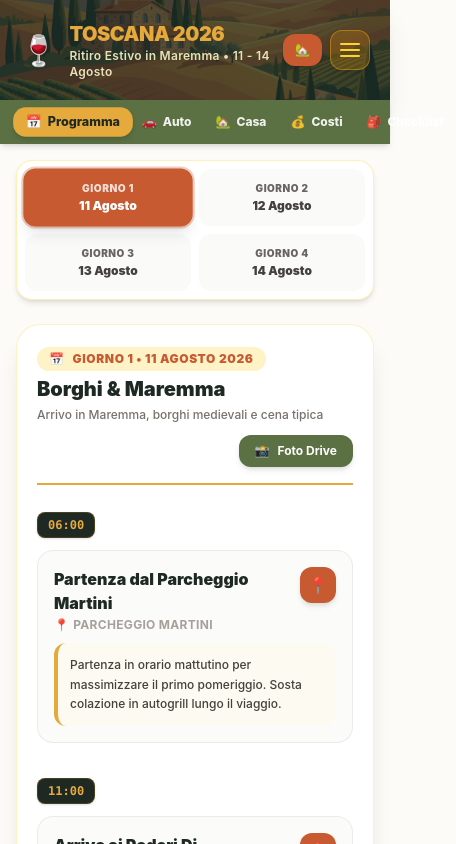
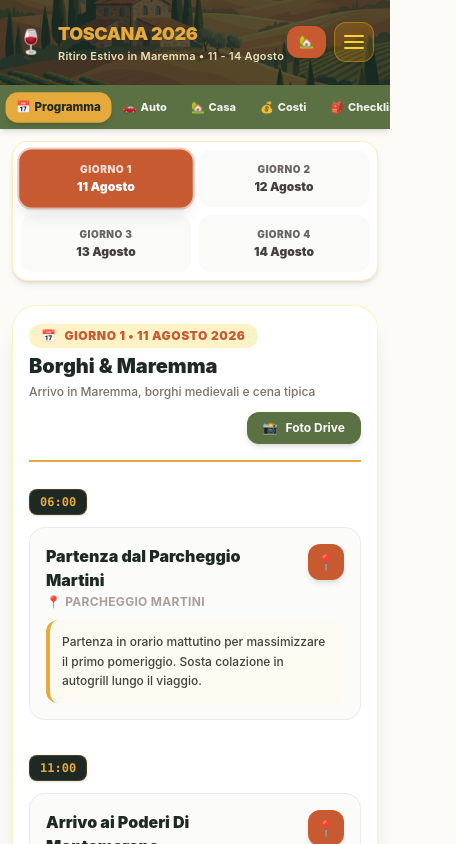
Before and after one commit to SaviDev/RomeTrip, a React (Vite) app: page / in a window 390 px wide. Shown: the top 844 px of the page, 456 px wide, since content can reach past the window. Built offline with nearby package versions, Linux system fonts and the light colour scheme.

Commit message:
Fix responsiveness e overflow su schermi piccoli per la checklist e la barra di navigazione

```diff
--- a/src/App.jsx
+++ b/src/App.jsx
@@ -133,21 +133,21 @@ function App() {
   const totalCheckedSlots = checklist.reduce((acc, i) => acc + (i.checkedBy ? i.checkedBy.length : 0), 0)
 
   return (
-    <div className="min-h-screen bg-[#FDFBF7] text-[#1E2923] flex flex-col items-center">
+    <div className="min-h-screen bg-[#FDFBF7] text-[#1E2923] flex flex-col items-center max-w-full overflow-x-hidden">
 
       {/* Top Banner & Header */}
       <header className="w-full bg-[#1E2923] text-white shadow-xl relative overflow-hidden">
         {/* Decorative background image overlay */}
         <div className="absolute inset-0 opacity-25 bg-cover bg-center" style={{ backgroundImage: `url('/tuscany_hero.png')` }} />
 
-        <div className="relative max-w-4xl mx-auto px-5 py-5 flex items-center justify-between">
+        <div className="relative max-w-4xl mx-auto px-4 sm:px-5 py-5 flex items-center justify-between">
           <div className="flex items-center gap-3">
-            <span className="text-3xl filter drop-shadow">🍷</span>
+            <span className="text-2xl sm:text-3xl filter drop-shadow">🍷</span>
             <div>
-              <h1 className="text-xl sm:text-2xl font-black tracking-tight text-[#E5A93C] uppercase">
+              <h1 className="text-lg sm:text-2xl font-black tracking-tight text-[#E5A93C] uppercase">
                 Toscana 2026
               </h1>
-              <p className="text-xs sm:text-sm font-semibold text-amber-100/90 tracking-wide">
+              <p className="text-[11px] sm:text-sm font-semibold text-amber-100/90 tracking-wide">
                 Ritiro Estivo in Maremma • 11 - 14 Agosto
               </p>
             </div>
@@ -181,7 +181,7 @@ function App() {
 
         {/* Header Navigation Dropdown */}
         {menuOpen && (
-          <div className="relative z-50 bg-[#27342D] border-t border-amber-500/20 shadow-2xl px-5 py-4 animate-fadeIn">
+          <div className="relative z-50 bg-[#27342D] border-t border-amber-500/20 shadow-2xl px-4 sm:px-5 py-4 animate-fadeIn">
             <div className="max-w-4xl mx-auto grid grid-cols-2 sm:grid-cols-5 gap-2">
               <button
                 onClick={() => { setActiveTab('programma'); setMenuOpen(false); }}
@@ -246,12 +246,12 @@ function App() {
         )}
       </header>
 
-      {/* Main Navigation Bar */}
-      <nav className="w-full bg-[#5B7043] text-white shadow-md sticky top-0 z-40">
-        <div className="max-w-4xl mx-auto px-4 flex justify-around sm:justify-center sm:gap-6 py-2">
+      {/* Main Navigation Bar - Scrollable on small screens */}
+      <nav className="w-full bg-[#5B7043] text-white shadow-md sticky top-0 z-40 overflow-x-auto no-scrollbar">
+        <div className="max-w-4xl mx-auto px-2 sm:px-4 flex justify-start sm:justify-center items-center gap-1 sm:gap-6 py-2 overflow-x-auto no-scrollbar min-w-0">
           <button
             onClick={() => setActiveTab('programma')}
-            className={`px-3 py-1.5 rounded-xl font-extrabold text-xs flex items-center gap-1.5 transition-all ${
+            className={`px-2.5 sm:px-3 py-1.5 rounded-xl font-extrabold text-[11px] sm:text-xs flex items-center gap-1 shrink-0 transition-all ${
               activeTab === 'programma' ? 'bg-[#E5A93C] text-[#1E2923] shadow-md scale-105' : 'hover:bg-white/10 text-white/90'
             }`}
           >
@@ -259,7 +259,7 @@ function App() {
           </button>
           <button
             onClick={() => setActiveTab('logistica')}
-            className={`px-3 py-1.5 rounded-xl font-extrabold text-xs flex items-center gap-1.5 transition-all ${
+            className={`px-2.5 sm:px-3 py-1.5 rounded-xl font-extrabold text-[11px] sm:text-xs flex items-center gap-1 shrink-0 transition-all ${
               activeTab === 'logistica' ? 'bg-[#E5A93C] text-[#1E2923] shadow-md scale-105' : 'hover:bg-white/10 text-white/90'
             }`}
           >
@@ -267,7 +267,7 @@ function App() {
           </button>
           <button
             onClick={() => setActiveTab('alloggio')}
-            className={`px-3 py-1.5 rounded-xl font-extrabold text-xs flex items-center gap-1.5 transition-all ${
+            className={`px-2.5 sm:px-3 py-1.5 rounded-xl font-extrabold text-[11px] sm:text-xs flex items-center gap-1 shrink-0 transition-all ${
               activeTab === 'alloggio' ? 'bg-[#E5A93C] text-[#1E2923] shadow-md scale-105' : 'hover:bg-white/10 text-white/90'
             }`}
           >
@@ -275,7 +275,7 @@ function App() {
           </button>
           <button
             onClick={() => setActiveTab('costi')}
-            className={`px-3 py-1.5 rounded-xl font-extrabold text-xs flex items-center gap-1.5 transition-all ${
+            className={`px-2.5 sm:px-3 py-1.5 rounded-xl font-extrabold text-[11px] sm:text-xs flex items-center gap-1 shrink-0 transition-all ${
               activeTab === 'costi' ? 'bg-[#E5A93C] text-[#1E2923] shadow-md scale-105' : 'hover:bg-white/10 text-white/90'
             }`}
           >
@@ -283,7 +283,7 @@ function App() {
           </button>
           <button
             onClick={() => setActiveTab('checklist')}
-            className={`px-3 py-1.5 rounded-xl font-extrabold text-xs flex items-center gap-1.5 transition-all ${
+            className={`px-2.5 sm:px-3 py-1.5 rounded-xl font-extrabold text-[11px] sm:text-xs flex items-center gap-1 shrink-0 transition-all ${
               activeTab === 'checklist' ? 'bg-[#E5A93C] text-[#1E2923] shadow-md scale-105' : 'hover:bg-white/10 text-white/90'
             }`}
           >
@@ -293,7 +293,7 @@ function App() {
       </nav>
 
       {/* Main Container */}
-      <main className="w-full max-w-4xl p-4 sm:p-6 flex-grow">
+      <main className="w-full max-w-4xl p-3 sm:p-6 flex-grow overflow-x-hidden min-w-0">
 
         {/* TAB 1: PROGRAMMA DEL GIORNO */}
         {activeTab === 'programma' && (
@@ -322,7 +322,7 @@ function App() {
             </div>
 
             {/* Day Card Details */}
-            <div className="bg-white rounded-3xl p-5 sm:p-7 shadow-xl border border-amber-200/50 relative overflow-hidden">
+            <div className="bg-white rounded-3xl p-4 sm:p-7 shadow-xl border border-amber-200/50 relative overflow-hidden">
               {/* Day Badge Header */}
               <div className="flex flex-col sm:flex-row justify-between items-start sm:items-center gap-3 border-b-2 border-[#E5A93C] pb-4 mb-6">
                 <div>
@@ -366,10 +366,10 @@ function App() {
                     <div className="hidden sm:block absolute left-[74px] top-2.5 w-3 h-3 rounded-full bg-[#C85A32] ring-4 ring-white shadow" />
 
                     {/* Event Content Box */}
-                    <div className="flex-grow bg-stone-50/80 rounded-2xl p-4 border border-stone-200/70 hover:border-amber-400 transition-all hover:shadow-md">
+                    <div className="flex-grow bg-stone-50/80 rounded-2xl p-4 border border-stone-200/70 hover:border-amber-400 transition-all hover:shadow-md min-w-0">
                       <div className="flex justify-between items-start gap-2">
-                        <div>
-                          <h3 className="font-black text-base text-[#1E2923] group-hover:text-[#C85A32] transition-colors">
+                        <div className="min-w-0">
+                          <h3 className="font-black text-base text-[#1E2923] group-hover:text-[#C85A32] transition-colors break-words">
                             {event.title}
                           </h3>
                           <p className="text-xs font-bold text-stone-400 uppercase tracking-wide mt-0.5 flex items-center gap-1">
@@ -456,7 +456,7 @@ function App() {
           <div className="animate-fadeIn space-y-6">
 
             {/* Travel Summary Header */}
-            <div className="bg-white rounded-3xl p-6 shadow-xl border border-amber-200/50">
+            <div className="bg-white rounded-3xl p-4 sm:p-6 shadow-xl border border-amber-200/50">
               <h2 className="text-xl font-black text-[#1E2923] flex items-center gap-2 mb-2">
                 <span>🚗</span> Logistica Trasporti & Viaggio
               </h2>
@@ -496,7 +496,7 @@ function App() {
             </div>
 
             {/* Cars List */}
-            <div className="bg-white rounded-3xl p-6 shadow-xl border border-amber-200/50">
+            <div className="bg-white rounded-3xl p-4 sm:p-6 shadow-xl border border-amber-200/50">
               <h3 className="text-lg font-black text-[#1E2923] mb-4 flex items-center gap-2">
                 <span>🚘</span> Parco Auto (3 Autovetture)
               </h3>
@@ -524,7 +524,7 @@ function App() {
         {/* TAB 3: ALLOGGIO */}
         {activeTab === 'alloggio' && (
           <div className="animate-fadeIn space-y-6">
-            <div className="bg-white rounded-3xl p-6 sm:p-8 shadow-xl border border-amber-200/50">
+            <div className="bg-white rounded-3xl p-4 sm:p-8 shadow-xl border border-amber-200/50">
 
               <div className="relative rounded-2xl overflow-hidden mb-6 h-48 sm:h-64 bg-stone-900 shadow-md">
                 <img
@@ -582,7 +582,7 @@ function App() {
           <div className="animate-fadeIn space-y-6">
 
             {/* Total Highlight */}
-            <div className="bg-[#1E2923] text-white rounded-3xl p-6 sm:p-8 shadow-xl relative overflow-hidden">
+            <div className="bg-[#1E2923] text-white rounded-3xl p-5 sm:p-8 shadow-xl relative overflow-hidden">
               <div className="relative z-10 flex flex-col sm:flex-row justify-between items-start sm:items-center gap-4">
                 <div>
                   <span className="text-xs font-black uppercase tracking-widest text-[#E5A93C]">Stima Costo Totale a Persona</span>
@@ -619,7 +619,7 @@ function App() {
             </div>
 
             {/* Shared Expenses Table */}
-            <div className="bg-white rounded-3xl p-6 shadow-xl border border-amber-200/50">
+            <div className="bg-white rounded-3xl p-4 sm:p-6 shadow-xl border border-amber-200/50">
               <h3 className="text-lg font-black text-[#1E2923] mb-3 flex items-center gap-2">
                 <span>📋</span> Spese Generali Condivise
               </h3>
@@ -654,7 +654,7 @@ function App() {
             </div>
 
             {/* Daily Expenses Breakdown */}
-            <div className="bg-white rounded-3xl p-6 shadow-xl border border-amber-200/50">
+            <div className="bg-white rounded-3xl p-4 sm:p-6 shadow-xl border border-amber-200/50">
               <h3 className="text-lg font-black text-[#1E2923] mb-4 flex items-center gap-2">
                 <span>📆</span> Stima Spese Giornaliere a Persona
               </h3>
@@ -687,39 +687,39 @@ function App() {
         {activeTab === 'checklist' && (
           <div className="animate-fadeIn space-y-6">
 
-            <div className="bg-[#white] rounded-3xl p-6 shadow-xl border border-amber-200/50">
+            <div className="bg-white rounded-3xl p-4 sm:p-6 shadow-xl border border-amber-200/50 overflow-hidden min-w-0">
 
-              <div className="flex flex-col sm:flex-row justify-between items-start sm:items-center gap-3 mb-4">
-                <div>
-                  <h2 className="text-xl font-black text-[#1E2923] flex items-center gap-2">
-                    <span>🎒</span> Checklist Cose da Portare ({checklist.length} oggetti)
+              <div className="flex flex-col sm:flex-row justify-between items-start sm:items-center gap-3 mb-4 min-w-0">
+                <div className="min-w-0">
+                  <h2 className="text-lg sm:text-xl font-black text-[#1E2923] flex items-center gap-2 break-words">
+                    <span>🎒</span> Checklist Cose da Portare ({checklist.length})
                   </h2>
-                  <p className="text-xs text-stone-500 font-medium mt-0.5">
+                  <p className="text-xs text-stone-500 font-medium mt-0.5 leading-tight">
                     Clicca sul tuo nome per spuntare se hai preso l'oggetto! ({totalCheckedSlots} di {totalAssignedSlots} spunte completate)
                   </p>
                 </div>
 
-                <div className="flex flex-wrap items-center gap-2 self-end sm:self-auto">
+                <div className="flex flex-wrap items-center gap-2 w-full sm:w-auto justify-start sm:justify-end">
                   <button
                     onClick={() => setShowAddForm(!showAddForm)}
-                    className="px-3 py-1.5 bg-[#5B7043] text-white rounded-xl text-xs font-bold shadow hover:bg-[#495b35] transition-all flex items-center gap-1"
+                    className="px-3 py-1.5 bg-[#5B7043] text-white rounded-xl text-xs font-bold shadow hover:bg-[#495b35] transition-all flex items-center gap-1 shrink-0"
                   >
                     <span>➕</span> Nuovo Oggetto
                   </button>
 
                   <button
                     onClick={restoreDefaultChecklist}
-                    className="px-3 py-1.5 bg-amber-100 border border-amber-300 text-amber-900 hover:bg-amber-200 rounded-xl text-xs font-bold transition-all flex items-center gap-1"
+                    className="px-3 py-1.5 bg-amber-100 border border-amber-300 text-amber-900 hover:bg-amber-200 rounded-xl text-xs font-bold transition-all flex items-center gap-1 shrink-0"
                     title="Ripristina i 19 oggetti originali se ne hai eliminati per sbaglio"
                   >
-                    <span>🔄</span> Ripristina Lista Iniziale
+                    <span>🔄</span> Ripristina Lista
                   </button>
                 </div>
               </div>
 
               {/* Add New Item Form */}
               {showAddForm && (
-                <form onSubmit={handleAddItem} className="bg-amber-50/80 p-4 rounded-2xl border border-amber-200 mb-6 space-y-3 animate-fadeIn">
+                <form onSubmit={handleAddItem} className="bg-amber-50/80 p-3 sm:p-4 rounded-2xl border border-amber-200 mb-6 space-y-3 animate-fadeIn">
                   <h4 className="text-xs font-black uppercase text-amber-900 tracking-wider">Aggiungi nuovo oggetto alla lista:</h4>
                   <div className="grid grid-cols-1 sm:grid-cols-3 gap-3">
                     <input
@@ -790,7 +790,7 @@ function App() {
               </div>
 
               {/* Filters (Category + Person) */}
-              <div className="space-y-3 mb-6 bg-stone-50 p-4 rounded-2xl border border-stone-200">
+              <div className="space-y-3 mb-6 bg-stone-50 p-3 sm:p-4 rounded-2xl border border-stone-200 overflow-hidden">
                 {/* Person Filter */}
                 <div>
                   <span className="text-[10px] font-black uppercase tracking-widest text-stone-400 block mb-1.5">
@@ -852,20 +852,20 @@ function App() {
                   return (
                     <div
                       key={item.id}
-                      className={`p-4 rounded-2xl border transition-all ${
+                      className={`p-3.5 sm:p-4 rounded-2xl border transition-all min-w-0 ${
                         isFullyComplete
                           ? 'bg-emerald-50/70 border-emerald-200 shadow-sm'
                           : 'bg-white border-stone-200 hover:border-amber-300 shadow-sm'
                       }`}
                     >
                       <div className="flex flex-col sm:flex-row sm:items-center justify-between gap-2 border-b border-stone-100 pb-2 mb-3">
-                        <div>
-                          <div className="flex items-center gap-2">
-                            <span className={`font-black text-sm ${isFullyComplete ? 'line-through text-emerald-900' : 'text-[#1E2923]'}`}>
+                        <div className="min-w-0">
+                          <div className="flex items-center gap-2 flex-wrap">
+                            <span className={`font-black text-sm break-words ${isFullyComplete ? 'line-through text-emerald-900' : 'text-[#1E2923]'}`}>
                               {item.item}
                             </span>
                             {isFullyComplete && (
-                              <span className="text-[10px] font-black bg-emerald-600 text-white px-2 py-0.5 rounded-full uppercase tracking-wider">
+                              <span className="text-[10px] font-black bg-emerald-600 text-white px-2 py-0.5 rounded-full uppercase tracking-wider shrink-0">
                                 ✓ TUTTI PRONTI!
                               </span>
                             )}
@@ -876,7 +876,7 @@ function App() {
                         </div>
 
                         {/* Progress counter pill & Actions */}
-                        <div className="flex items-center gap-2">
+                        <div className="flex items-center gap-2 self-end sm:self-center shrink-0">
                           <span className="text-[11px] font-mono font-bold text-stone-500 bg-stone-100 px-2 py-0.5 rounded-lg">
                             {checkedList.length} / {assignedList.length} pronti
                           </span>
--- a/src/index.css
+++ b/src/index.css
@@ -16,6 +16,17 @@ body {
   margin: 0;
   padding: 0;
   overflow-x: hidden;
+  max-width: 100vw;
+}
+
+/* Hide scrollbar for Chrome, Safari and Opera */
+.no-scrollbar::-webkit-scrollbar {
+  display: none;
+}
+/* Hide scrollbar for IE, Edge and Firefox */
+.no-scrollbar {
+  -ms-overflow-style: none;  /* IE and Edge */
+  scrollbar-width: none;  /* Firefox */
 }
 
 /* Glassmorphism effects */
```
